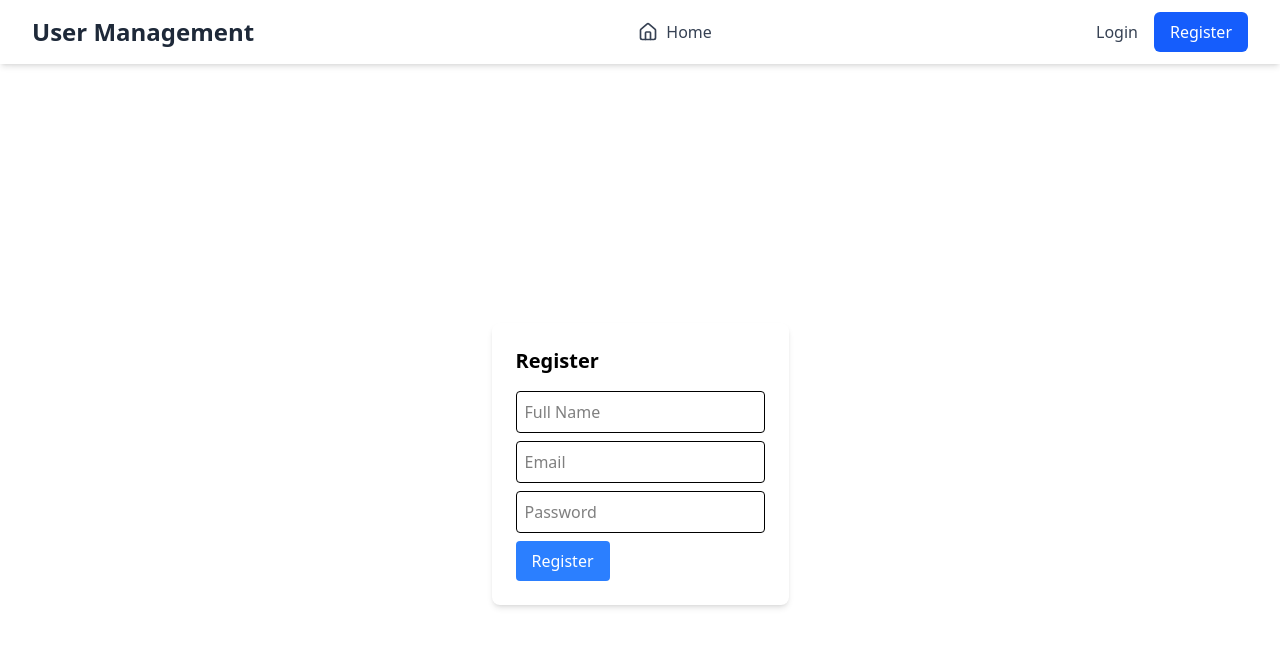
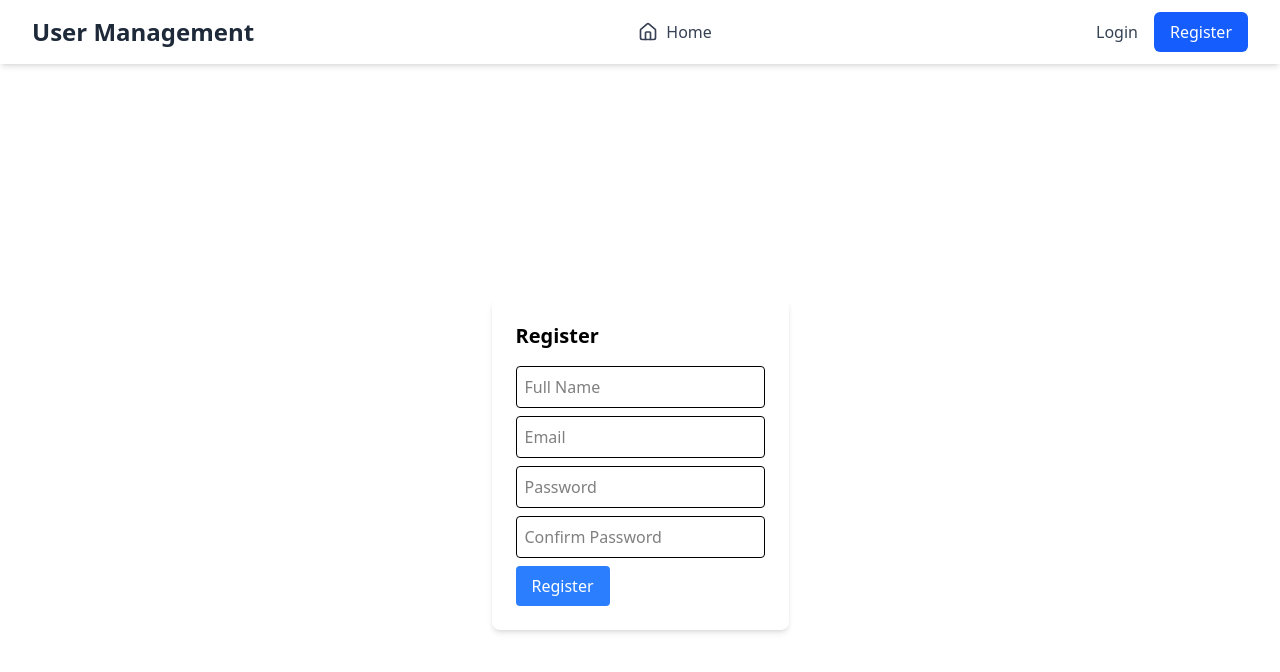
Before and after one commit to Sam-Waithaka/siq_frontend, a React (Vite) app: page /register in a window 1280 px wide. Shown: the top 672 px of the page. Built offline with nearby package versions, Linux system fonts and the light colour scheme.

Commit message:
Add password confirmation in registration

```diff
--- a/src/pages/Register.jsx
+++ b/src/pages/Register.jsx
@@ -4,7 +4,7 @@ import axios from "axios";
 import { useState } from "react";
 
 const Register = () => {
-  const { register, handleSubmit, formState: { errors } } = useForm();
+  const { register, handleSubmit, formState: { errors }, watch } = useForm();
   const [error, setError] = useState(null);
   const navigate = useNavigate();
 
@@ -51,6 +51,21 @@ const Register = () => {
         />
         {errors.password && <p className="text-red-500 text-sm">{errors.password.message}</p>}
 
+
+        <input
+            type="password"
+            placeholder="Confirm Password"
+            {...register("password2", {
+              required: "Confirm password is required",
+              validate: (value) =>
+                value === watch("password") || "Passwords do not match",
+            })}
+            className="block w-full p-2 border rounded mb-2"
+      />
+      {errors.password2 && <p className="text-red-500 text-sm">{errors.password2.message}</p>}
+
+
+
         <button type="submit" className="bg-blue-500 text-white px-4 py-2 rounded">
           Register
         </button>
```
